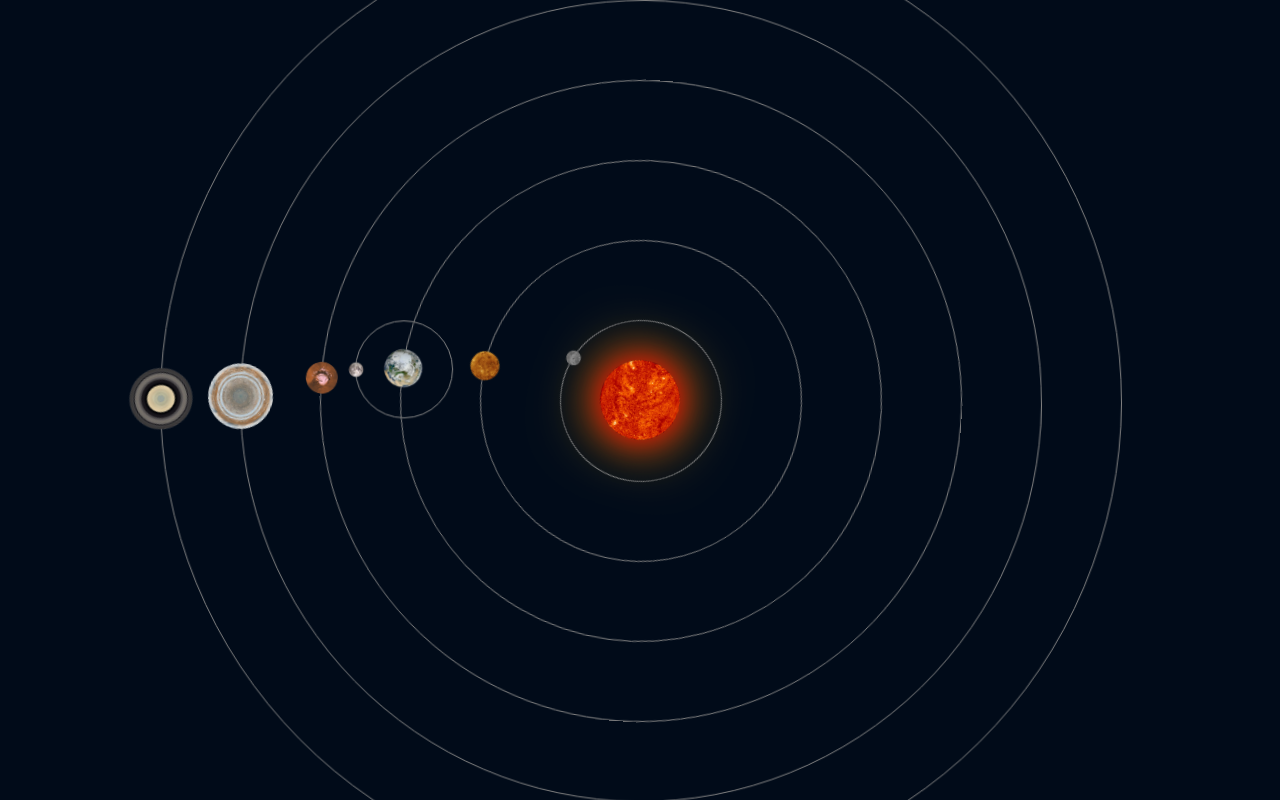
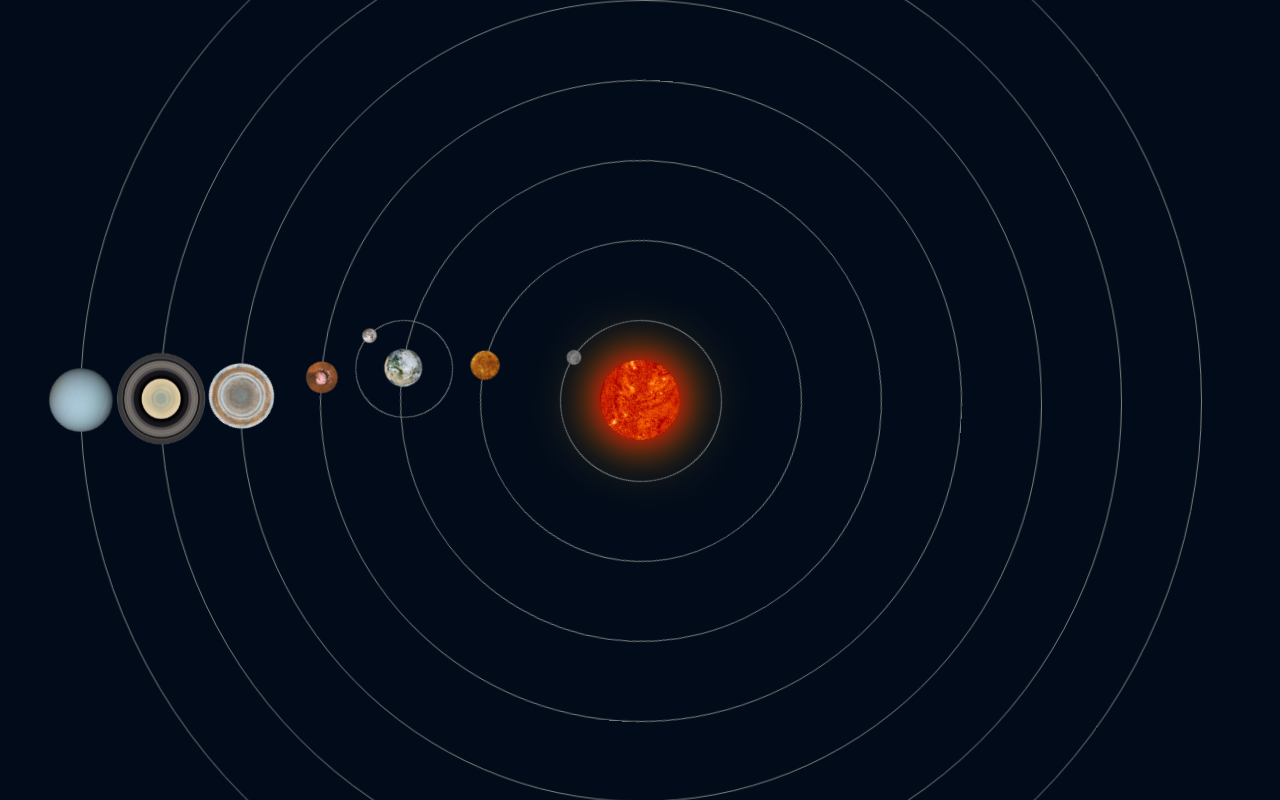
Before and after one commit to surpise/Solar-System, a React (Vite) app: page / in a window 1280 px wide. Shown: the top 800 px of the page. Built offline with nearby package versions, Linux system fonts and the light colour scheme.

Commit message:
feat: 천왕성 구현 #7
천왕성 구현

```diff
--- a/src/scripts/components/Sun.jsx
+++ b/src/scripts/components/Sun.jsx
@@ -7,6 +7,7 @@ import Venus from '@components/Venus';
 import Mars from '@components/Mars';
 import Jupiter from '@components/Jupiter';
 import Saturn from '@components/Saturn';
+import Uranos from '@components/Uranos';
 
 const Sun = () => {
   return (
@@ -17,6 +18,7 @@ const Sun = () => {
       <Mars/>
       <Jupiter/>
       <Saturn/>
+      <Uranos/>
     </div>
   );
 };
--- /dev/null
+++ b/src/scripts/components/Uranos.jsx
@@ -0,0 +1,11 @@
+import '@styles/components/Uranos.css';
+
+const Uranos = () => {
+  return (
+    <div className="orbit uranos-orbit">
+      <div className="planet uranos"></div>
+    </div>
+  );
+};
+
+export default Uranos;
--- a/src/styles/components/Saturn.css
+++ b/src/styles/components/Saturn.css
@@ -8,7 +8,7 @@
 }
 
 .saturn {
-  width: 4.5rem;
+  width: 6.5rem;
 
   background: url(../../assets/saturn.png);
   background-size: 100% 100%;
--- /dev/null
+++ b/src/styles/components/Uranos.css
@@ -0,0 +1,18 @@
+.uranos-orbit {
+  top: -700%;
+  left: -700%;
+
+  width: 70rem;
+
+  animation-duration: 30689s;
+}
+
+.uranos {
+  width: 4rem;
+
+  background: url(../../assets/uranos.png);
+  background-size: 100% 100%;
+
+
+  animation-duration: 0.7s;
+}
```
Also changed, not shown: src/assets/uranos.png.
